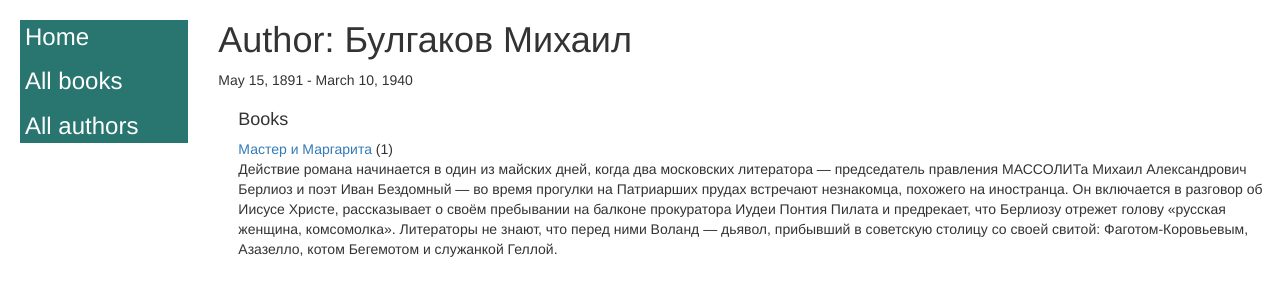
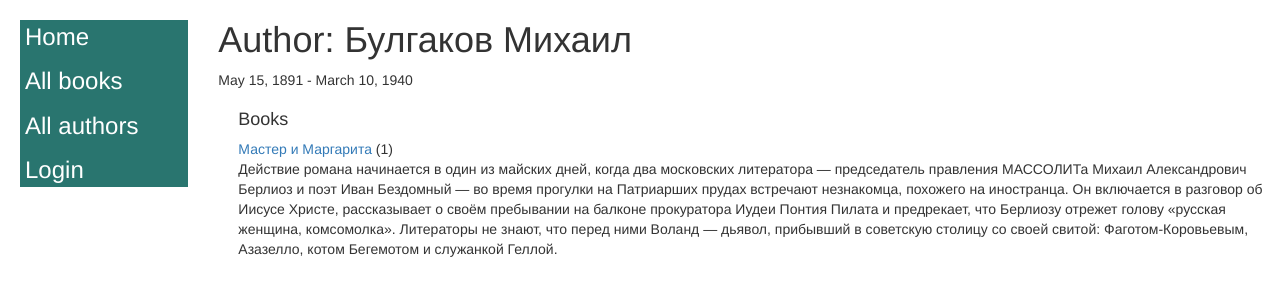
Before and after one commit to TakanawaYuku/django_projects, a Django app: page /catalog/authors/3 in a window 1280 px wide. Shown: the top 300 px of the page. Run offline with Django 4.2, Linux system fonts and the light colour scheme; data comes from the database, SQL or seed files in the repository; both versions use the stored data as it was after the commit; some libraries are stand-ins or nearby versions.

Commit message:
add block login and logout user

```diff
--- a/library_site_local/locallibrary/catalog/templates/base.html
+++ b/library_site_local/locallibrary/catalog/templates/base.html
@@ -25,7 +25,16 @@
                 <li class="nav_item"><a href="{% url 'index' %}">Home</a></li>
                 <li class="nav_item"><a href="{% url 'books' %}">All books</a></li>
                 <li class="nav_item"><a href="{% url 'authors' %}">All authors</a></li>
+                {% if user.is_authenticated %}
+                <li class="nav_item">User: {{ user.get_username }}</li>
+                <li class="nav_item"><a href="{% url 'logout' %}?next{{ request.path }}">Logout</a></li>
+
+                {% else %}
+                <li class="nav_item"><a href="{url 'login'}?next{{ request.path }}">Login</a></li>
+                {% endif %}
+
             </ul>
+
             {% endblock %}
         </div>
         <div class="col-sm-10">
```
Also changed, not shown: library_site_local/locallibrary/db.sqlite3.
